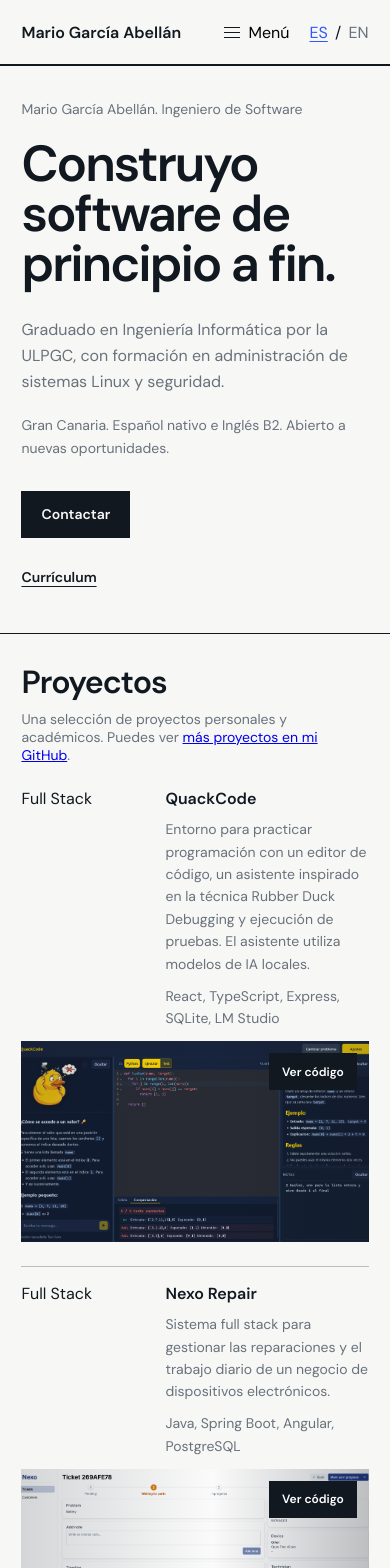
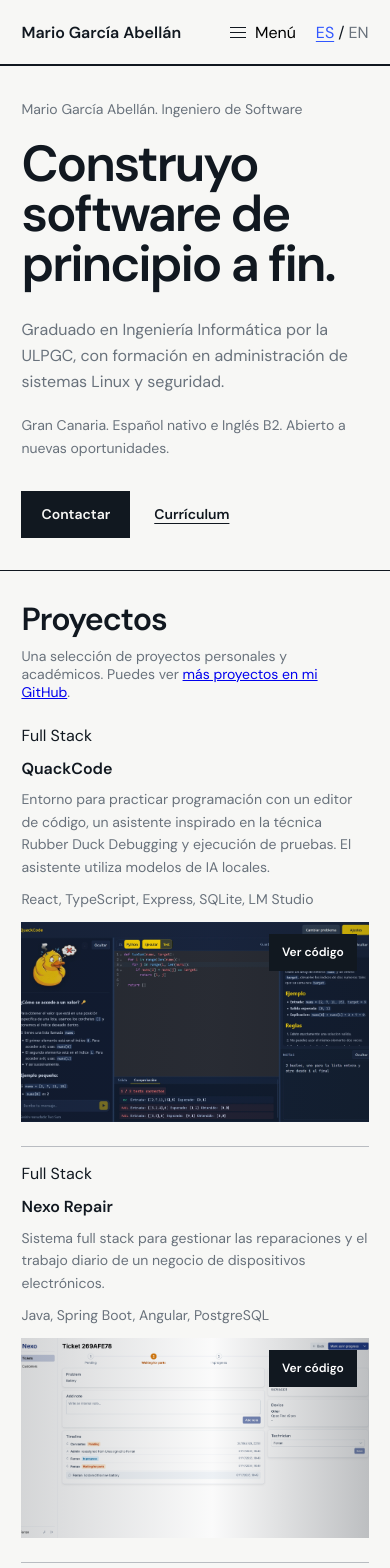
Before and after one commit to Mario-Grc/portfolio, an Angular app: page / in a window 390 px wide. Shown: the top 1568 px of the page. Built offline with nearby package versions, Linux system fonts and the light colour scheme.

Commit message:
fix: improve layout responsiveness

```diff
--- a/src/app/components/hero/hero.scss
+++ b/src/app/components/hero/hero.scss
@@ -87,10 +87,4 @@ h1 {
 	h1 {
 	font-size: clamp(2.5rem, 13vw, 4rem);
 	}
-
-	.hero-actions {
-		align-items: flex-start;
-		flex-direction: column;
-		gap: 1rem;
-	}
 }
--- a/src/app/components/navbar/navbar.html
+++ b/src/app/components/navbar/navbar.html
@@ -5,7 +5,7 @@
 		<button class="menu-toggle" type="button" aria-controls="main-navigation" [attr.aria-expanded]="menuOpen()"
 			(click)="menuOpen.update((isOpen) => !isOpen)">
 			<span class="menu-icon" aria-hidden="true"></span>
-			<span>{{ language.t().nav.menu }}</span>
+			<span class="menu-text">{{ language.t().nav.menu }}</span>
 		</button>
 
 		<nav id="main-navigation" class="main-navigation" [class.is-open]="menuOpen()"
--- a/src/app/components/navbar/navbar.scss
+++ b/src/app/components/navbar/navbar.scss
@@ -22,11 +22,12 @@
 	font-weight: 600;
 	justify-self: start;
 	text-decoration: none;
+	white-space: nowrap;
 }
 
 .main-navigation {
 	display: flex;
-	gap: 2rem;
+	gap: clamp(0.75rem, 1.5vw, 2rem);
 	justify-content: center;
 }
 
@@ -170,4 +171,14 @@
 	.main-navigation a::after {
 		bottom: 0.45rem;
 	}
+
+	.language-switcher {
+		gap: 0.25rem;
+	}
 }
+
+@media(max-width: 360px) {
+	.menu-text {
+		display: none;
+	}
+}
--- a/src/app/components/projects/projects.scss
+++ b/src/app/components/projects/projects.scss
@@ -121,11 +121,11 @@
 @media (max-width: 960px) {
     .project-item {
         gap: 0.75rem 1rem;
-        grid-template-columns: 8rem minmax(0, 1fr);
+        grid-template-columns: minmax(0, 1fr);
     }
 
     .project-media {
-        grid-column: 1 / -1;
+        grid-column: auto;
         margin: 0 0 0.5rem;
         min-height: 10rem;
     }
```
